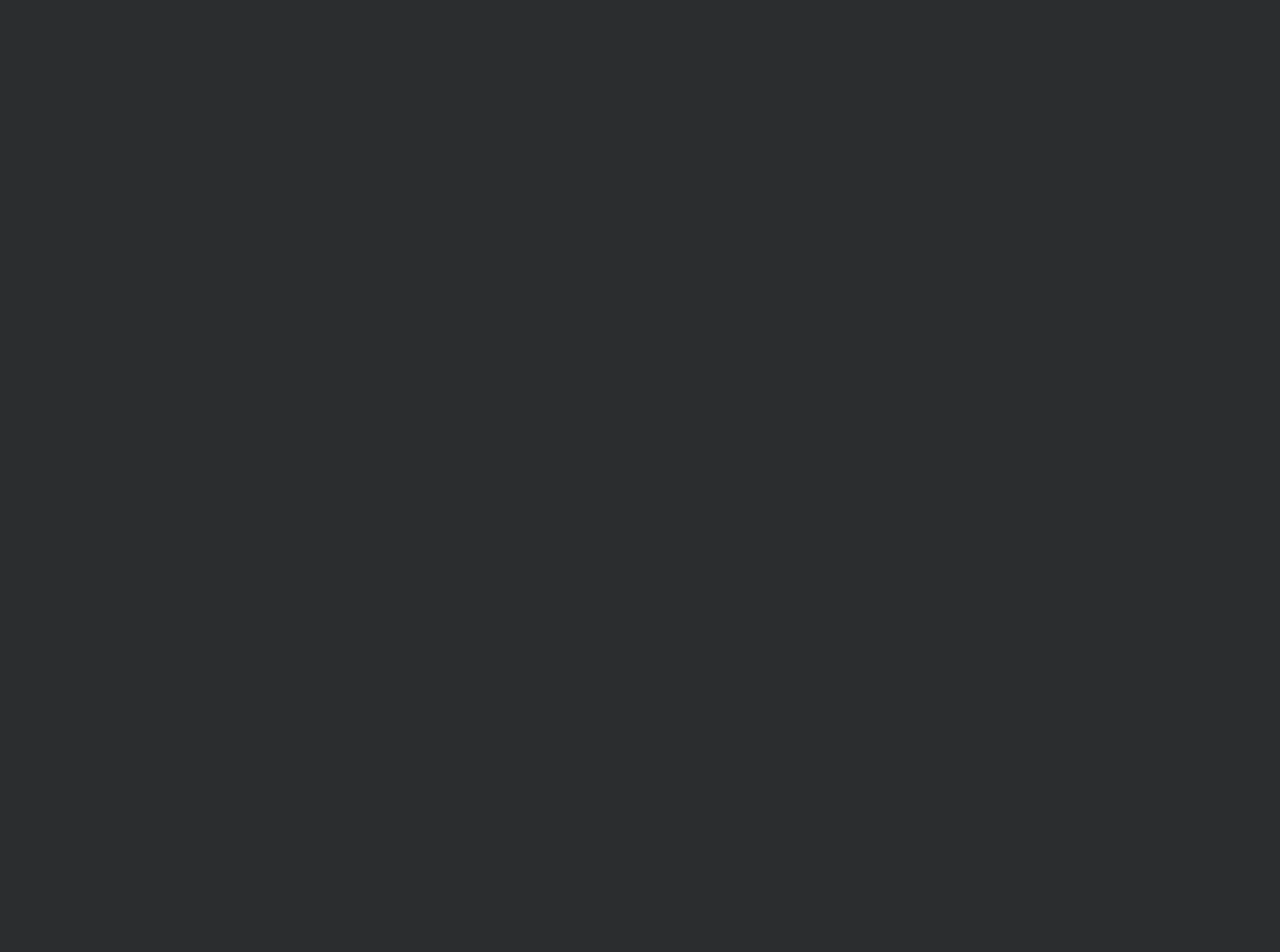
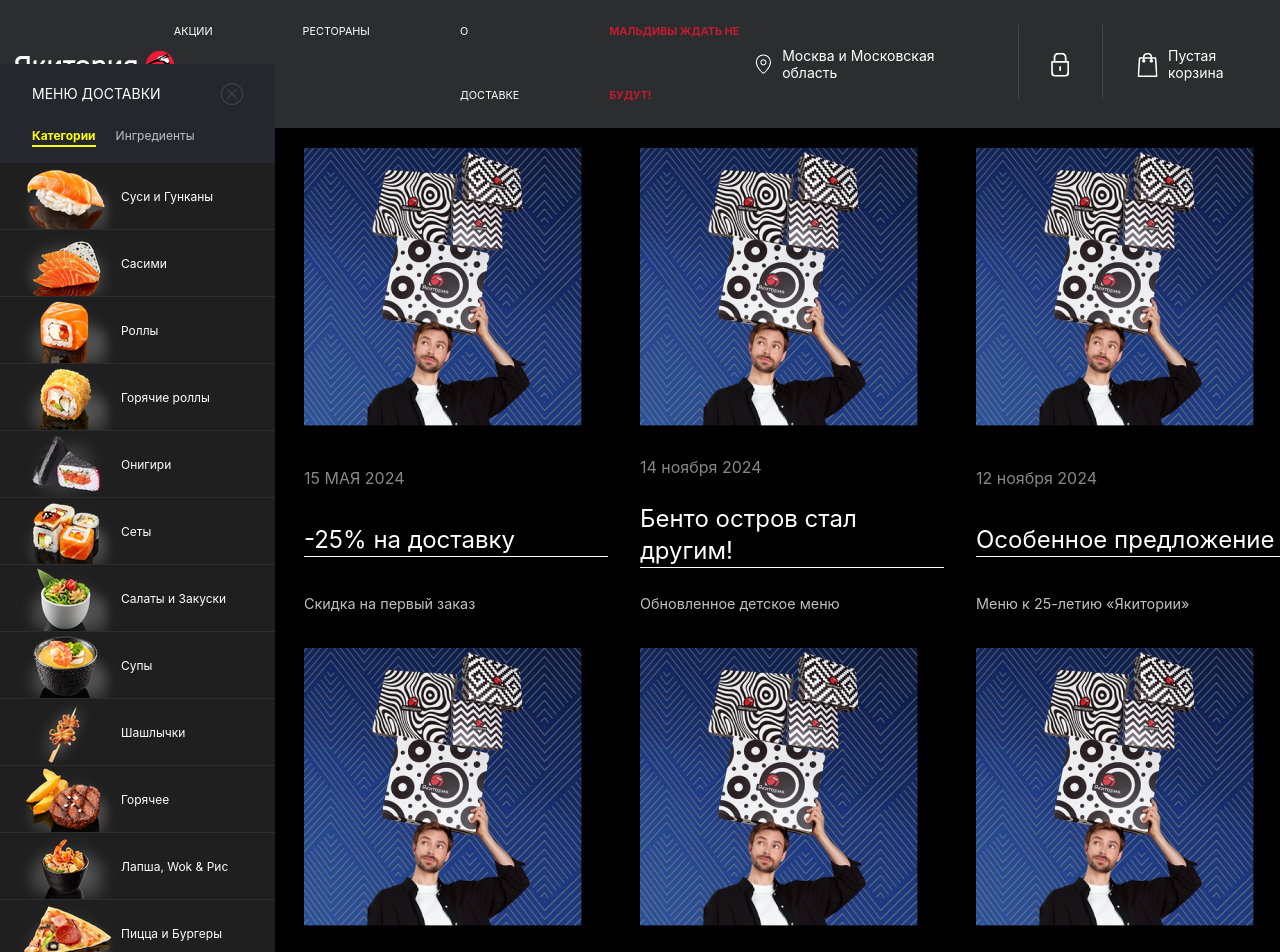
Before and after one commit to 0xWEBMILK/DeepSushi, a React (Vite) app in the folder src/frontend/: page /news in a window 1280 px wide. Before the commit this address had no page. Shown: the top 952 px of the page. Before the commit the page ends 800 px from the top, so only its background shows below. Built offline with nearby package versions, Linux system fonts and the light colour scheme.

Commit message:
Frontend added new page "Акции"

```diff
--- a/src/frontend/components/Header/Navigation/Navigation.jsx
+++ b/src/frontend/components/Header/Navigation/Navigation.jsx
@@ -1,8 +1,10 @@
 import "./Navigation.css";
+
+import { Link } from "react-router-dom";
 
 const Navigation = () => {
   const menuItems = [
-    { id: 1, text: "Акции", href: "#" },
+    { id: 1, text: "Акции", href: "news/" },
     { id: 2, text: "Рестораны", href: "#" },
     { id: 3, text: "О доставке", href: "#" },
     { id: 4, text: "Мальдивы ждать не будут!", href: "#", highlighted: true },
@@ -12,9 +14,9 @@
       <ul className="navbar__menu">
         {menuItems.map((item) => (
           <li key={item.id} className="navbar__item">
-            <a className="navbar__link" href={item.href}>
+            <Link className="navbar__link" to={item.href}>
               {item.highlighted ? <span>{item.text}</span> : item.text}
-            </a>
+            </Link>
           </li>
         ))}
       </ul>
--- a/src/frontend/components/MenuSortBar/MenuSortBar.css
+++ b/src/frontend/components/MenuSortBar/MenuSortBar.css
@@ -12,7 +12,8 @@
 .pitstsa,
 .bento-lanch,
 .deserty,
-.detskoe-menyu {
+.detskoe-menyu,
+.promotion {
   padding-left: 19rem;
 }
 
--- /dev/null
+++ b/src/frontend/components/PromotionCard/PromotionCard.css
@@ -0,0 +1,29 @@
+.promotion__card {
+  display: flex;
+  flex-direction: column;
+  justify-content: space-between;
+  gap: 24px;
+}
+
+.card__time {
+  color: #888888;
+  font-size: 1rem;
+  line-height: 24px;
+}
+
+.promotion__card__titel {
+  color: #fff;
+  font-size: 1.5rem;
+  line-height: 32px;
+  transition: color 0.2s ease-in-out;
+  border-bottom: 1px solid #fff;
+  &:hover {
+    color: #c31b30;
+  }
+}
+
+.promotion__card__description {
+  font-size: 0.9rem;
+  color: #c0c0c0;
+  line-height: 24px;
+}
--- /dev/null
+++ b/src/frontend/components/PromotionCard/PromotionCard.jsx
@@ -0,0 +1,23 @@
+import "./PromotionCard.css";
+
+
+const PromotionCard = (props) => {
+
+    const {img, time, titel, description} = props
+  return (
+    <>
+      <div className="promotion__card">
+        <div>
+          <img src={img} alt="" />
+        </div>
+        <p className="card__time">{time}</p>
+        <a href="#" className="promotion__card__titel">
+          {titel}
+        </a>
+        <p className="promotion__card__description">{description}</p>
+      </div>
+    </>
+  );
+};
+
+export default PromotionCard;
--- a/src/frontend/src/App.jsx
+++ b/src/frontend/src/App.jsx
@@ -16,7 +16,7 @@
 import DeliveryMenuBentoLunchPage from "./pages/DeliveryMenuBentoLunchPage/DeliveryMenuBentoLunchPage";
 import DeliveryMenuDessertPage from "./pages/DeliveryMenuDessertPage/DeliveryMenuDessertPage";
 import DeliveryMenuBabyFoodPage from "./pages/DeliveryMenuBabyFoodPage/DeliveryMenuBabyFoodPage";
-
+import PromotionPage from "./pages/PromotionPage/PromotionPage";
 
 
 function App() {
@@ -24,8 +24,8 @@
     <>
       <Routes>
         <Route path="/" element={<Layout />}>
-
           <Route index element={<YakitoriaPage />} />
+          <Route path="*" element={<YakitoriaPage />} />
           <Route path="menu-dostavki/sushi" element={<DeliveryMenuSushiPage />} />
           <Route path="menu-dostavki/sashimi" element={<DeliveryMenuSashimiPage />} />
           <Route path="menu-dostavki/rolly" element={<DeliveryMenuRollyPage />} />
@@ -41,6 +41,7 @@
           <Route path="menu-dostavki/bento-lanch" element={<DeliveryMenuBentoLunchPage />} />
           <Route path="menu-dostavki/deserty" element={<DeliveryMenuDessertPage />} />
           <Route path="menu-dostavki/detskoe-menyu" element={<DeliveryMenuBabyFoodPage />} />
+          <Route path="/news" element={<PromotionPage />} />
 
         </Route>
       </Routes>
--- /dev/null
+++ b/src/frontend/src/pages/PromotionPage/PromotionPage.css
@@ -0,0 +1,5 @@
+.promotion__grid {
+  display: grid;
+  grid-template-columns: repeat(auto-fit, minmax(250px, 1fr));
+  gap: 2rem;
+}
--- /dev/null
+++ b/src/frontend/src/pages/PromotionPage/PromotionPage.jsx
@@ -0,0 +1,53 @@
+import PromotionCard from "../../../components/PromotionCard/PromotionCard";
+import promotionImgOne from "../../../Images/promotion-1.png";
+import "./PromotionPage.css";
+
+const PromotionPage = () => {
+  return (
+    <>
+      <section className="promotion">
+        <h2 className="promotion__titel">Новости и акции</h2>
+        <div className="promotion__grid">
+          <PromotionCard
+            img={promotionImgOne}
+            time="15 МАЯ 2024"
+            titel="-25% на доставку"
+            description="Скидка на первый заказ"
+          />
+          <PromotionCard
+            img={promotionImgOne}
+            time="14 ноября 2024"
+            titel="Бенто остров стал другим!"
+            description="Обновленное детское меню"
+          />
+          <PromotionCard
+            img={promotionImgOne}
+            time="12 ноября 2024"
+            titel="Особенное предложение"
+            description="Меню к 25-летию «Якитории»"
+          />
+          <PromotionCard
+            img={promotionImgOne}
+            time="12 ноября 2024"
+            titel="Особенное предложение"
+            description="Меню к 25-летию «Якитории»"
+          />
+          <PromotionCard
+            img={promotionImgOne}
+            time="12 ноября 2024"
+            titel="Особенное предложение"
+            description="Меню к 25-летию «Якитории»"
+          />
+          <PromotionCard
+            img={promotionImgOne}
+            time="12 ноября 2024"
+            titel="Особенное предложение"
+            description="Меню к 25-летию «Якитории»"
+          />
+        </div>
+      </section>
+    </>
+  );
+};
+
+export default PromotionPage;
```
Also changed, not shown: src/frontend/Images/promotion-1.png (added).
